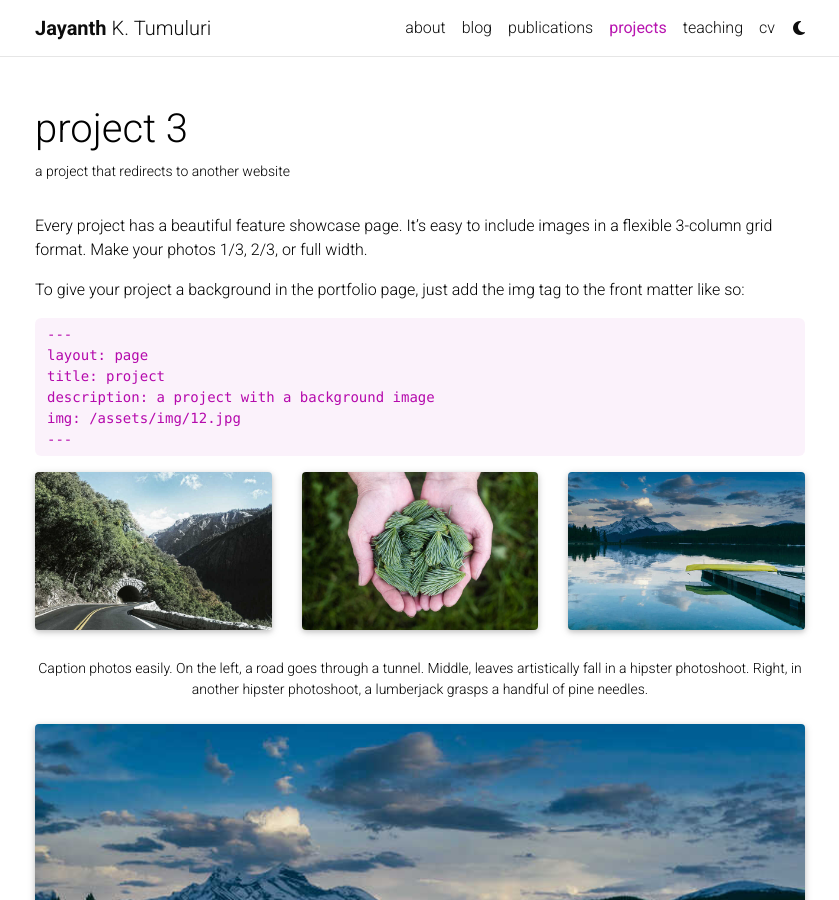
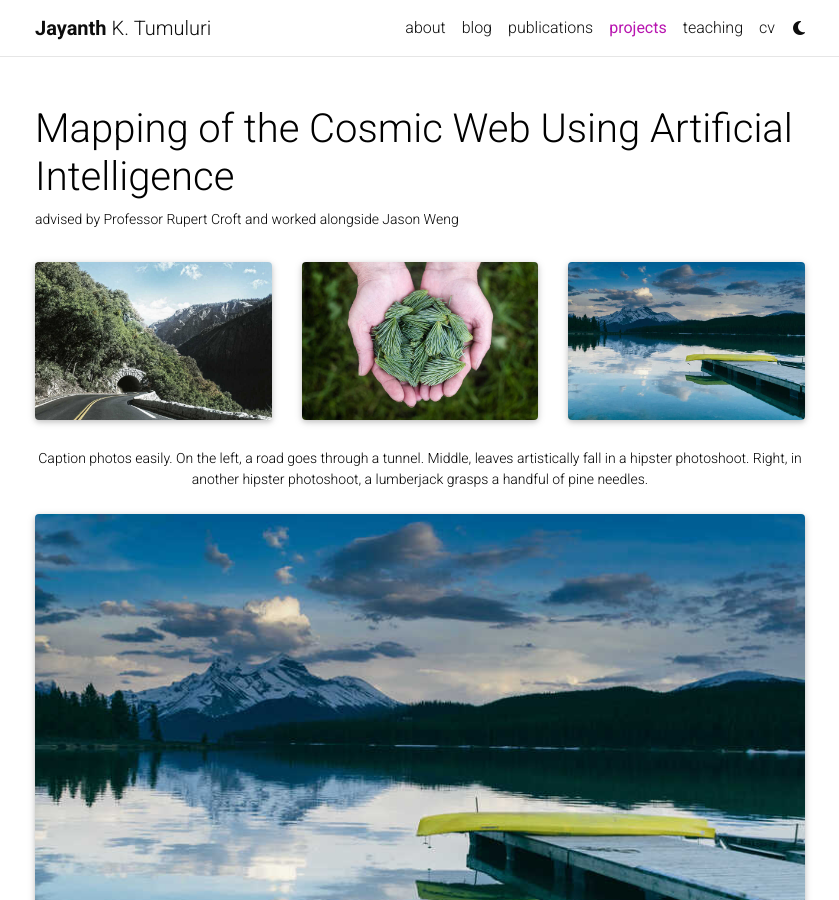
Before and after one commit to jayanthktumuluri/jayanthktumuluri.github.io, a Jekyll site: the page built from _projects/3_project.md, in a window 1280 px wide and 900 px high. Shown: the whole window, without its empty margins (220-1059 px from the left). Built offline with Jekyll 4.4.1, drawn with Linux system fonts in a browser that asks for light colours; full-size pictures stand in for the smaller copies a plugin makes; comment, search, counter and statistics services are not loaded; a style sheet for code colours, icons or effects is not loaded.

Commit message:
Update 3_project.md

```diff
--- a/_projects/3_project.md
+++ b/_projects/3_project.md
@@ -1,25 +1,12 @@
 ---
 layout: page
-title: project 3
-description: a project that redirects to another website
-img: assets/img/7.jpg
-redirect: https://unsplash.com
-importance: 3
+title: Mapping of the Cosmic Web Using Artificial Intelligence
+description: advised by Professor Rupert Croft and worked alongside Jason Weng
+img:
+redirect: https://drive.google.com/file/d/1QC-KUvelWVQq1ABonq3_jhd1MoT-dNqk/view?usp=sharing
+importance: 1
 category: work
 ---
-
-Every project has a beautiful feature showcase page.
-It's easy to include images in a flexible 3-column grid format.
-Make your photos 1/3, 2/3, or full width.
-
-To give your project a background in the portfolio page, just add the img tag to the front matter like so:
-
-    ---
-    layout: page
-    title: project
-    description: a project with a background image
-    img: /assets/img/12.jpg
-    ---
 
 <div class="row">
     <div class="col-sm mt-3 mt-md-0">
```
